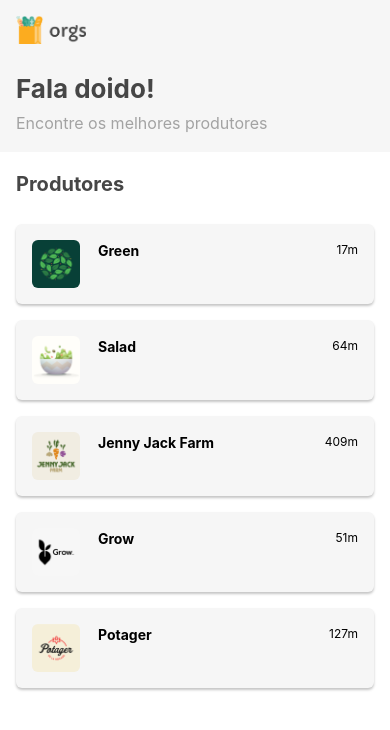
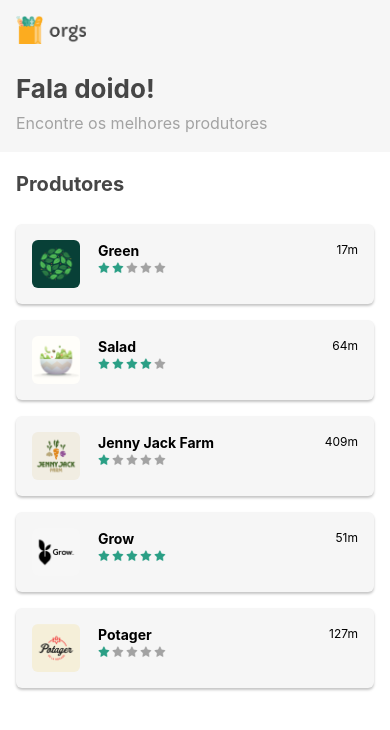
Before and after one commit to ochristianpompeu/orgs_hooks, a React Native app: screen / in a window 390 px wide. Shown: the top 730 px of the page. Built offline with nearby package versions, Linux system fonts and the light colour scheme.

Commit message:
FEature de estrelas

```diff
--- /dev/null
+++ b/src/components/Estrelas.tsx
@@ -0,0 +1,68 @@
+/* eslint-disable prettier/prettier */
+import {useState} from 'react';
+import {Image, StyleSheet, TouchableOpacity, View} from 'react-native';
+
+interface EstrelasProps {
+  quantidadeOriginal?: number;
+  editavel?: boolean;
+  grande?: boolean;
+}
+
+const estrela = require('../assets/estrela.png');
+const estrelaCinza = require('../assets/estrelaCinza.png');
+
+function Estrelas({
+  quantidadeOriginal = 5,
+  editavel = false,
+  grande = false,
+}: EstrelasProps) {
+  const [quantidade, setQuantidade] = useState<number>(quantidadeOriginal);
+
+  const styles = stylesFunction(grande);
+  console.log('Estrelas: ', quantidade);
+
+  const getImage = (index: number) => {
+    if (index < quantidade) {
+      return estrela;
+    }
+
+    return estrelaCinza;
+  };
+  const RenderEstrleas = () => {
+    const listaEstrelas = [];
+    for (let i = 0; i < 5; i++) {
+      listaEstrelas.push(
+        <TouchableOpacity
+          key={i}
+          onPress={() => {
+            setQuantidade(i + 1);
+          }}
+          disabled={!editavel}>
+          <Image source={getImage(i)} style={styles.estrela} />
+        </TouchableOpacity>,
+      );
+    }
+
+    return listaEstrelas;
+  };
+
+  return (
+    <View style={styles.estrelas}>
+      <RenderEstrleas />
+    </View>
+  );
+}
+
+const stylesFunction = (grande: boolean) =>
+  StyleSheet.create({
+    estrelas: {
+      flexDirection: 'row',
+    },
+    estrela: {
+      width: grande ? 36 : 12,
+      height: grande ? 36 : 12,
+      marginRight: 2,
+    },
+  });
+
+export {Estrelas};
--- a/src/screens/Home/components/Produtores/Item.tsx
+++ b/src/screens/Home/components/Produtores/Item.tsx
@@ -1,5 +1,7 @@
 /* eslint-disable prettier/prettier */
-import {Image, StyleSheet, Text, View} from 'react-native';
+import {Image, StyleSheet, Text, TouchableOpacity, View} from 'react-native';
+import {Estrelas} from '../../../../components/Estrelas';
+import {useState} from 'react';
 
 interface ItemProps {
   nome?: string;
@@ -9,14 +11,26 @@
 }
 
 function Item({nome, imagem = null, distancia = '', estrelas = 0}: ItemProps) {
+  const [selected, setSelected] = useState<boolean>(false);
   return (
-    <View style={styles.item}>
+    <TouchableOpacity
+      style={styles.item}
+      onPress={() => {
+        setSelected(!selected);
+      }}>
       <Image source={imagem} accessibilityLabel={nome} style={styles.imagem} />
       <View style={styles.data}>
-        <Text style={styles.name}>{nome}</Text>
+        <View>
+          <Text style={styles.name}>{nome}</Text>
+          <Estrelas
+            quantidadeOriginal={estrelas}
+            editavel={selected}
+            grande={selected}
+          />
+        </View>
         <Text style={styles.distance}>{distancia}</Text>
       </View>
-    </View>
+    </TouchableOpacity>
   );
 }
 
```
